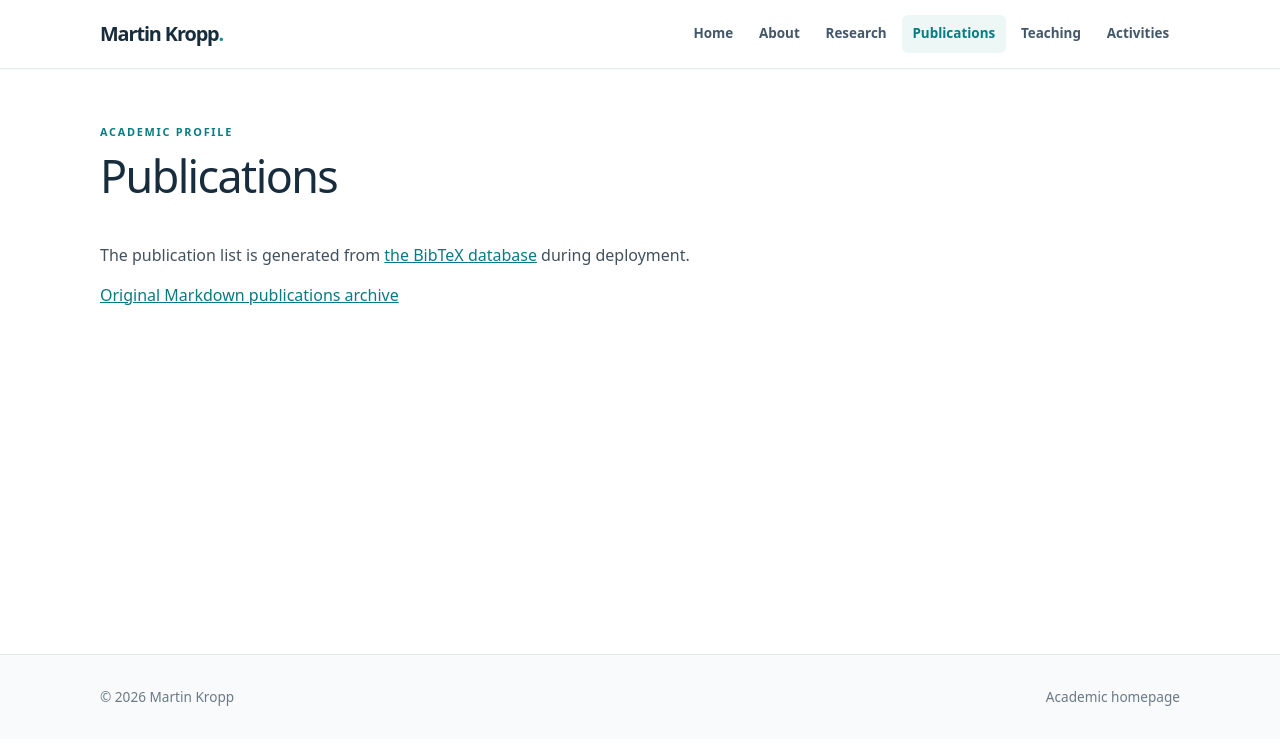
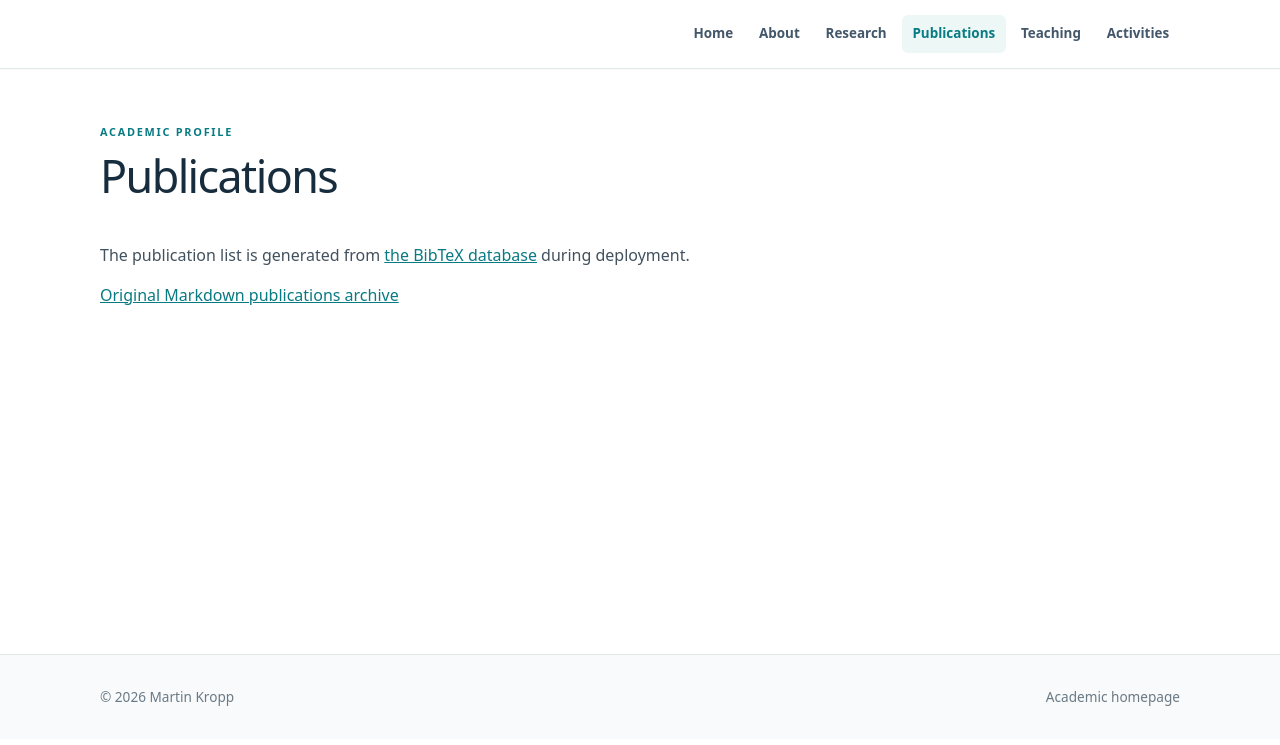
Before and after one commit to martinkropp/martinkropp.github.io, a Jekyll site: the page built from publications1.md, in a window 1280 px wide. Shown: the top 745 px of the page. Built offline with Jekyll 4.4.1, drawn with Linux system fonts in a browser that asks for light colours.

Commit message:
Use consistent Home-first navigation without duplicated name in header

```diff
--- a/_layouts/default.html
+++ b/_layouts/default.html
@@ -11,7 +11,7 @@
 <body>
 <a class="skip" href="#content">Skip to content</a>
 <header class="header"><div class="wrap nav">
-  {% if page.url != '/' %}<a class="brand" href="{{ '/' | relative_url }}">Martin Kropp<span class="brand-dot">.</span></a>{% endif %}
+
   <nav aria-label="Main navigation">
     <a href="{{ '/' | relative_url }}" {% if page.url == '/' %}aria-current="page"{% endif %}>Home</a>
     <a href="{{ '/about' | relative_url }}" {% if page.url == '/about' or page.url == '/about/' %}aria-current="page"{% endif %}>About</a>
```
